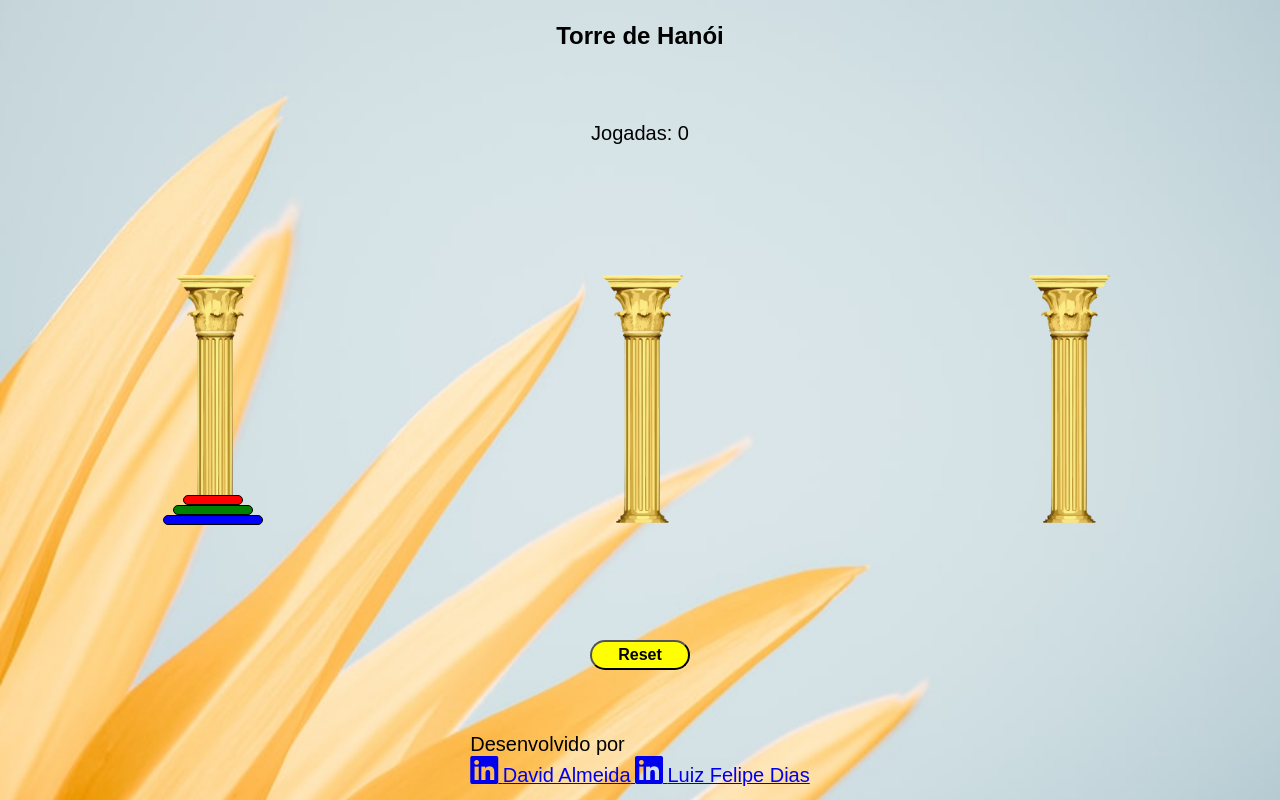
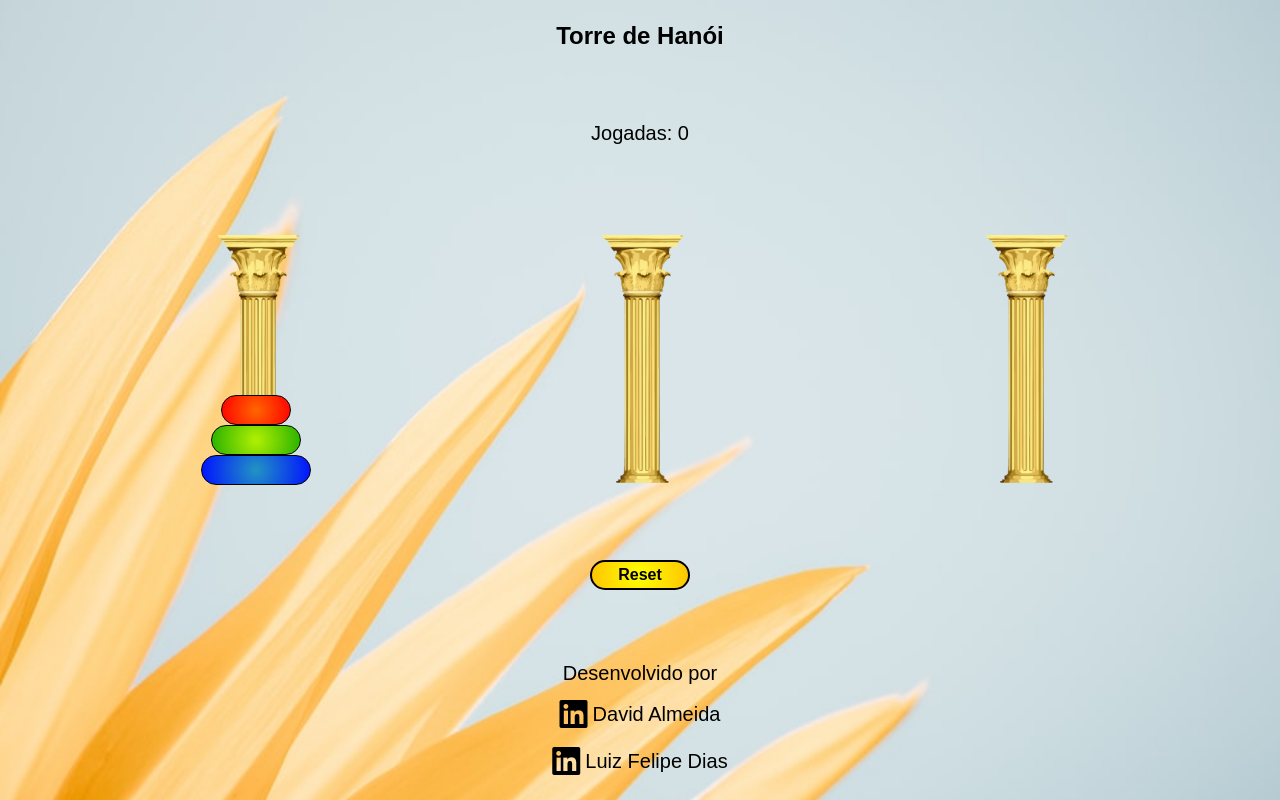
Before and after one commit to Kenzie-Academy-Brasil-Developers/m2-entrega-torre-de-hanoi-sprint-1a-lufelipe12, a plain HTML site: page index.html in a window 1280 px wide. Both pictures are taken after a click on the button "Fácil". Drawn offline with Linux system fonts and the light colour scheme; a web font is replaced by a local one.

Commit message:
✅ Update: gradients and new styling for redirect links

```diff
--- a/assets/css/style.css
+++ b/assets/css/style.css
@@ -1,5 +1,10 @@
 :root {
     --fontfamily-website: 'M PLUS 1', sans-serif;
+    --red: radial-gradient(circle, rgba(255,102,0,1) 0%, rgba(255,0,0,1) 100%);
+    --yellow: radial-gradient(circle, rgba(254,255,0,1) 0%, rgba(255,196,0,1) 100%);
+    --blue: radial-gradient(circle, rgba(34,148,195,1) 0%, rgba(0,18,255,1) 100%);
+    --orange: radial-gradient(circle, rgba(255,192,65,1) 0%, rgba(255,136,0,1) 100%);
+    --green: radial-gradient(circle, rgba(178,240,2,1) 0%, rgba(39,177,0,1) 100%);
 }
 
 .container {
@@ -19,10 +24,17 @@
 #resetDiv button {
     font-family: var(--fontfamily-website);
     font-weight: bold;
-    background-color: yellow;
+    background: rgb(254,255,0);
+    background: var(--yellow);
     width: 100px;
     height: 30px;
+    border: 2px solid black;
     border-radius: 15px;
+    cursor: pointer;
+}
+
+.fab {
+    width: 30px;
 }
 
 .header, .footer {
@@ -30,10 +42,11 @@
     flex-direction: column;
     justify-content: space-around;
     align-items: center;
+    width: 90vw;
     height: 20vh;
 }
 
-.header h1, .footer h3 {
+.header h1 {
     font-weight: bolder;
     text-align: center;
     line-height: 1.6;
@@ -45,31 +58,50 @@
     height: 30px;
     font-weight: bold;
     font-family: var(--fontfamily-website);
+    color: white;
+    border: none;
     border-radius: 15px;
 }
 
+.option {
+    cursor: pointer;
+}
+
 .easy {
-    background-color: lightgreen;
+    background: var(--green);
 }
 
 .medium {
-    background-color: lightyellow;
+    background: var(--orange);
 }
 
 .hard {
-    background-color: salmon;
+    background: var(--red);
 }
 
 .main {
     display: flex;
     justify-content: space-around;
     align-items: center;
-    width: 100%;
-    height: 60vh;
+    width: 90vw;
+    height: 50vh;
 }
 
 .footer {
-    height: 10vh;
+    width: 90vw;
+    height: 20vh;
+}
+
+.footer div {
+    display: flex;
+    flex-direction: column;
+    justify-content: center;
+    align-items: center;
+    gap: 15px;
+}
+
+.footer div p {
+    font-weight: 500;
 }
 
 .tower {
@@ -87,35 +119,51 @@
     height: 10px;
     border: 1px solid black;
     border-radius: 15px;
+    cursor: pointer;
 }
 
 .discRed {
     width: 30px;
-    background-color: red;
+    background: rgb(255,102,0);
+    background: var(--red);
 }
 
 .discGreen {
     width: 40px;
-    background-color: green;
+    background: rgb(178,240,2);
+    background: var(--green);
 }
 
 .discBlue {
     width: 60px;
-    background-color: blue;
+    background: rgb(34,148,195);
+    background: var(--blue);
 }
 
 .discYellow {
     width: 80px;
-    background-color: yellow;
+    background: rgb(254,255,0);
+    background: var(--yellow);
 }
 
 .discOrange {
     width: 100px;
-    background-color: orangered;
+    background: rgb(255,192,65);
+    background: var(--orange);
 }
 
+.link {
+    display: flex;
+    flex-direction: row;
+    justify-content: center;
+    align-items: center;
+    gap: 5px;
+    text-decoration: none;
+    color: black;
+}
 
 @media (min-width: 1024px) {
+
     .header h1, .footer h3 {
         font-size: 24px;
     }
@@ -123,6 +171,12 @@
     .header button {
         font-size: 18px;
         width: 80px;
+        height: 80px;
+        border-radius: 100%;
+    }
+
+    .header button:hover {
+        filter: brightness(0.9);
     }
 
     p, span {
@@ -134,24 +188,28 @@
         height: 250px;
     }
 
+    .disc {
+        height: 30px;
+    }
+
     .discRed{
-        width: 60px;
+        width: 70px;
     }
 
     .discGreen{
-        width: 80px;
+        width: 90px;
     }
 
     .discBlue{
-        width: 100px;
+        width: 110px;
     }
 
     .discYellow{
-        width: 120px;
+        width: 130px;
     }
 
     .discOrange{
-        width: 140px;
+        width: 150px;
     }
 
     #resetDiv button{
```
